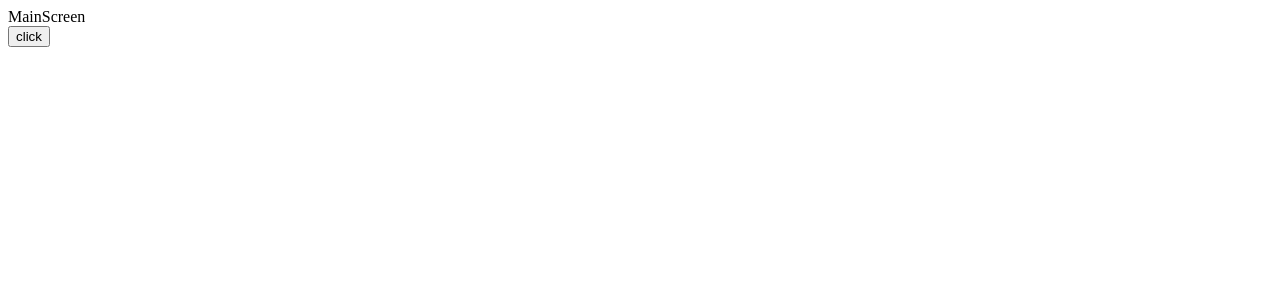
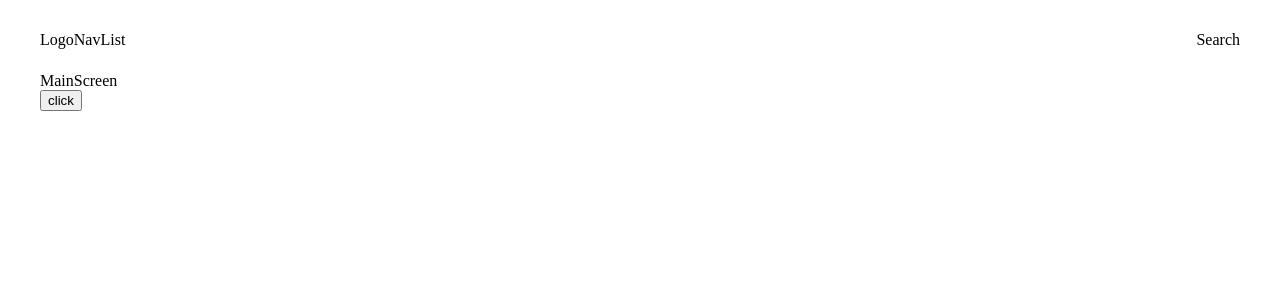
Before and after one commit to piouy001/dongstock, a React app: page / in a window 1280 px wide. Shown: the top 300 px of the page. Built offline with nearby package versions, Linux system fonts and the light colour scheme.

Commit message:
feat : Typo 추가

```diff
--- a/package.json
+++ b/package.json
@@ -13,7 +13,8 @@
   "dependencies": {
     "react": "^18.2.0",
     "react-dom": "^18.2.0",
-    "react-router-dom": "^6.17.0"
+    "react-router-dom": "^6.17.0",
+    "styled-components": "^6.1.0"
   },
   "devDependencies": {
     "@babel/core": "^7.23.2",
--- a/src/app.tsx
+++ b/src/app.tsx
@@ -1,3 +1,4 @@
+import Layout from "components/layout/Layout";
 import React from "react";
 import { createBrowserRouter, RouterProvider } from "react-router-dom";
 
@@ -7,9 +8,9 @@ const router = createBrowserRouter(routes);
 
 const App = () => {
   return (
-    <>
+    <Layout>
       <RouterProvider router={router} />
-    </>
+    </Layout>
   );
 };
 
--- a/src/components/domestic/DomesticScreen.tsx
+++ b/src/components/domestic/DomesticScreen.tsx
@@ -1,13 +1,8 @@
 import React from "react";
-import { useNavigate } from "react-router-dom";
 
 interface Props {}
 
 const DomesticScreen = ({}: Props): React.ReactNode => {
-  const navigate = useNavigate();
-
-  console.log(navigate);
-
   return (
     <div>
       <div>DomesticScreen</div>
--- /dev/null
+++ b/src/components/layout/Header.tsx
@@ -0,0 +1,40 @@
+import React from "react";
+import { styled } from "styled-components";
+
+interface Props {}
+
+const Header = ({}: Props): React.ReactNode => {
+  return (
+    <Wrapper>
+      <Container>
+        <LeftSide>
+          <Logo>Logo</Logo>
+          <NavList>NavList</NavList>
+        </LeftSide>
+        <Search>Search</Search>
+      </Container>
+    </Wrapper>
+  );
+};
+
+const Wrapper = styled.div`
+  display: flex;
+  flex-direction: row;
+  justify-content: center;
+`;
+const Container = styled.div`
+  display: flex;
+  justify-content: space-between;
+  align-items: center;
+  max-width: 1200px;
+  width: 100%;
+  height: 64px;
+`;
+const LeftSide = styled.div`
+  display: flex;
+`;
+const Logo = styled.div``;
+const NavList = styled.div``;
+const Search = styled.div``;
+
+export default Header;
--- /dev/null
+++ b/src/components/layout/Layout.tsx
@@ -0,0 +1,25 @@
+import React from "react";
+import styled from "styled-components";
+import Header from "./Header";
+
+interface Props {
+  children: React.ReactNode;
+}
+
+const Layout = ({ children }: Props): React.ReactNode => {
+  return (
+    <Wrapper>
+      <Header />
+      <Content>{children}</Content>
+    </Wrapper>
+  );
+};
+
+const Wrapper = styled.div``;
+const Content = styled.div`
+  max-width: 1200px;
+  width: 100%;
+  margin: 0 auto;
+`;
+
+export default Layout;
```
Also changed, not shown: src/theme/Typo.ts (added, +108 -0 lines), 1 other file (tests, documents, lock files or other folders).
